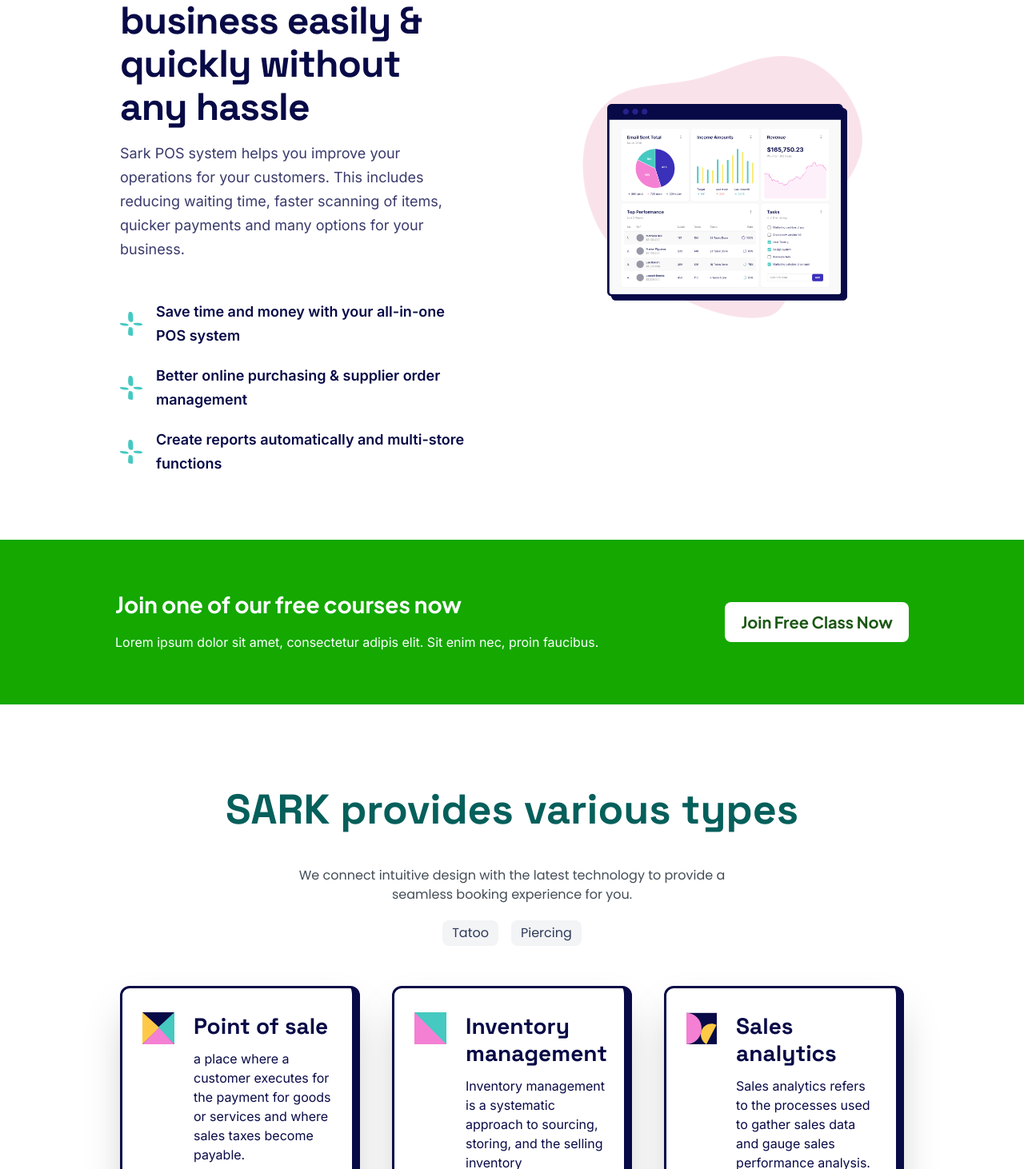
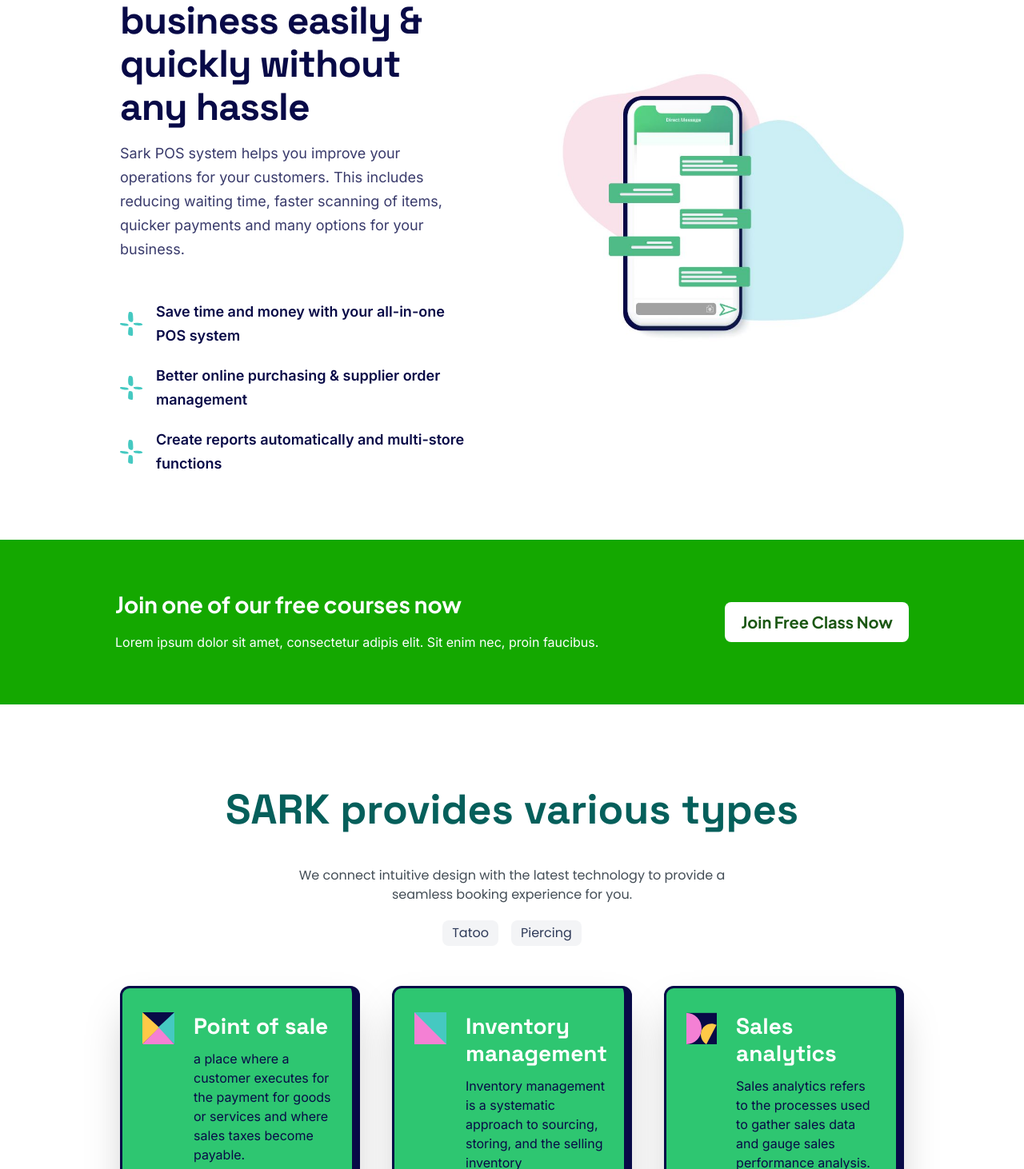
Before and after one commit to atuldedha/sniper-project-2, a React (Create React App) app: page / in a window 1280 px wide. Shown: the part 3028-4490 px from the top of the page at 80% size. Built offline with nearby package versions, Linux system fonts and the light colour scheme; a web font is replaced by a local one.

Commit message:
chages as per feedback

```diff
--- a/src/components/FeaturesSection/FeatureCard/FeatureCard.js
+++ b/src/components/FeaturesSection/FeatureCard/FeatureCard.js
@@ -3,7 +3,7 @@
 
 const FeatureCard = ({ image, title, subTitle }) => {
   return (
-    <div className="flex flex-col border-[3px] border-b-[10px] border-r-[10px] border-r-blue3 border-b-blue3 border-blue3 shadow-2xl rounded-xl px-[18px] pt-[20px] lg:px-[25px] lg:pt-[30px] pb-[12px]">
+    <div className="flex flex-col border-[3px] bg-green7 border-b-[10px] border-r-[10px] border-r-blue3 border-b-blue3 border-blue3 shadow-2xl rounded-xl px-[18px] pt-[20px] lg:px-[25px] lg:pt-[30px] pb-[12px]">
       <div className="flex flex-col space-y-2 space-x-0 sm:space-y-0 sm:flex-row sm:items-start sm:space-x-3 lg:space-x-6 mb-[22px]">
         <img
           src={image}
@@ -12,7 +12,7 @@
         />
 
         <div className="flex flex-col space-y-3 items-start">
-          <span className="font-grotesk font-bold text-[16px] leading-[20px] sm:text-[20px] lg:text-[28px] lg:leading-[34px] text-blue3">
+          <span className="font-grotesk font-bold text-[16px] leading-[20px] sm:text-[20px] lg:text-[28px] lg:leading-[34px] text-white">
             {title}
           </span>
           <span className="font-inter font-normal text-[14px] leading-[20px] md:text-[16px] md:leading-[24px] text-blue3">
--- a/src/components/SolutionSection/SolutionSection.js
+++ b/src/components/SolutionSection/SolutionSection.js
@@ -6,6 +6,7 @@
 import BgImage1 from "../../images/bgImage2.png";
 import BgImageBlue from "../../images/blueBg.svg";
 import BgImage2 from "../../images/combinedCards.svg";
+import PhoneBlank from "../../images/phoneBlank.jpg";
 
 const SolutionSection = () => {
   return (
@@ -91,14 +92,9 @@
         </div>
         <div className="relative basis-1/2 flex items-center justify-center mb-[50px] xl:mb-0">
           <img
-            src={BgImageRed}
+            src={PhoneBlank}
             alt="bg"
-            className="absolute -top-[44px] -left-10 lg:-top-[60px] lg:left-10 z-0 w-[300px] lg:w-[350px] 2xl:w-[387px]"
-          />
-          <img
-            src={BgImage1}
-            alt="bg"
-            className="z-10 w-[250px] lg:w-[300px] 2xl:w-[574px] relative"
+            className="z-10 w-[350px] lg:w-[450px] 2xl:w-[574px] relative"
           />
         </div>
       </div>
```
Also changed, not shown: src/images/phoneBlank.jpg (added).
